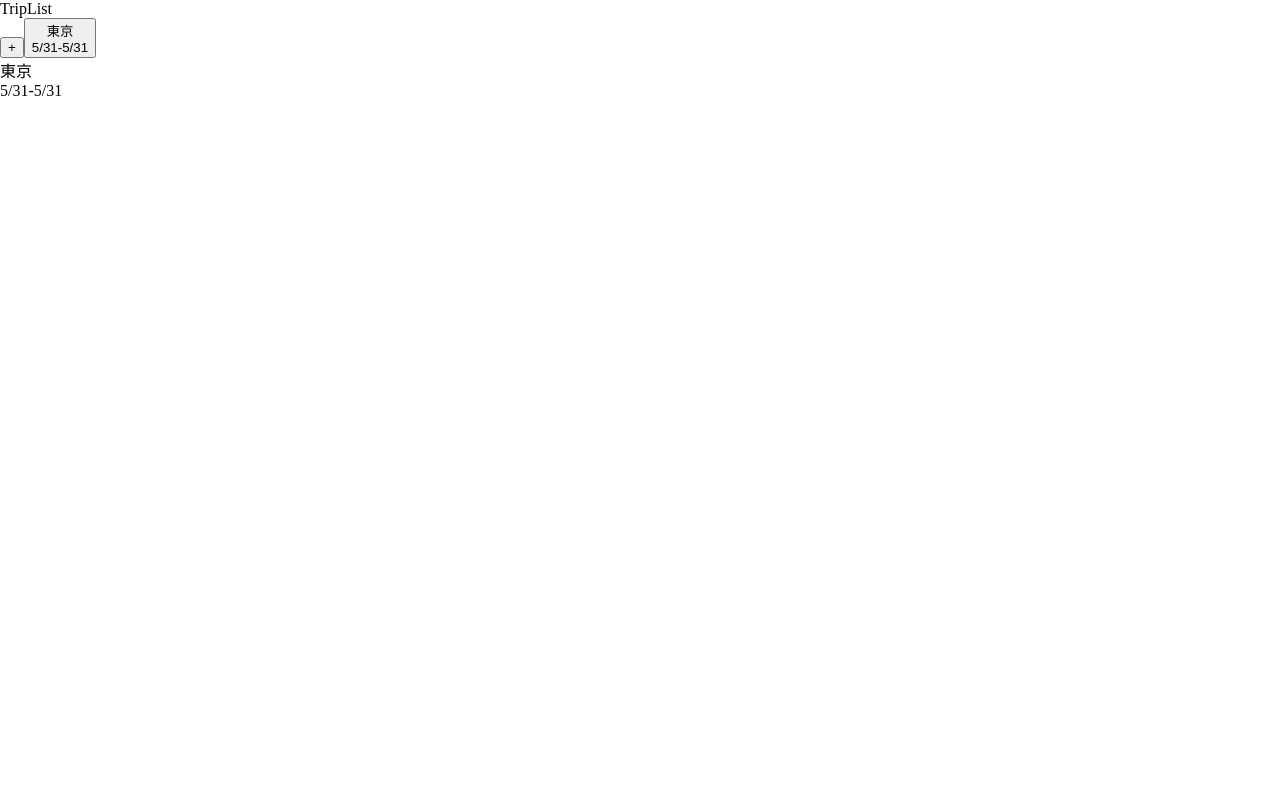
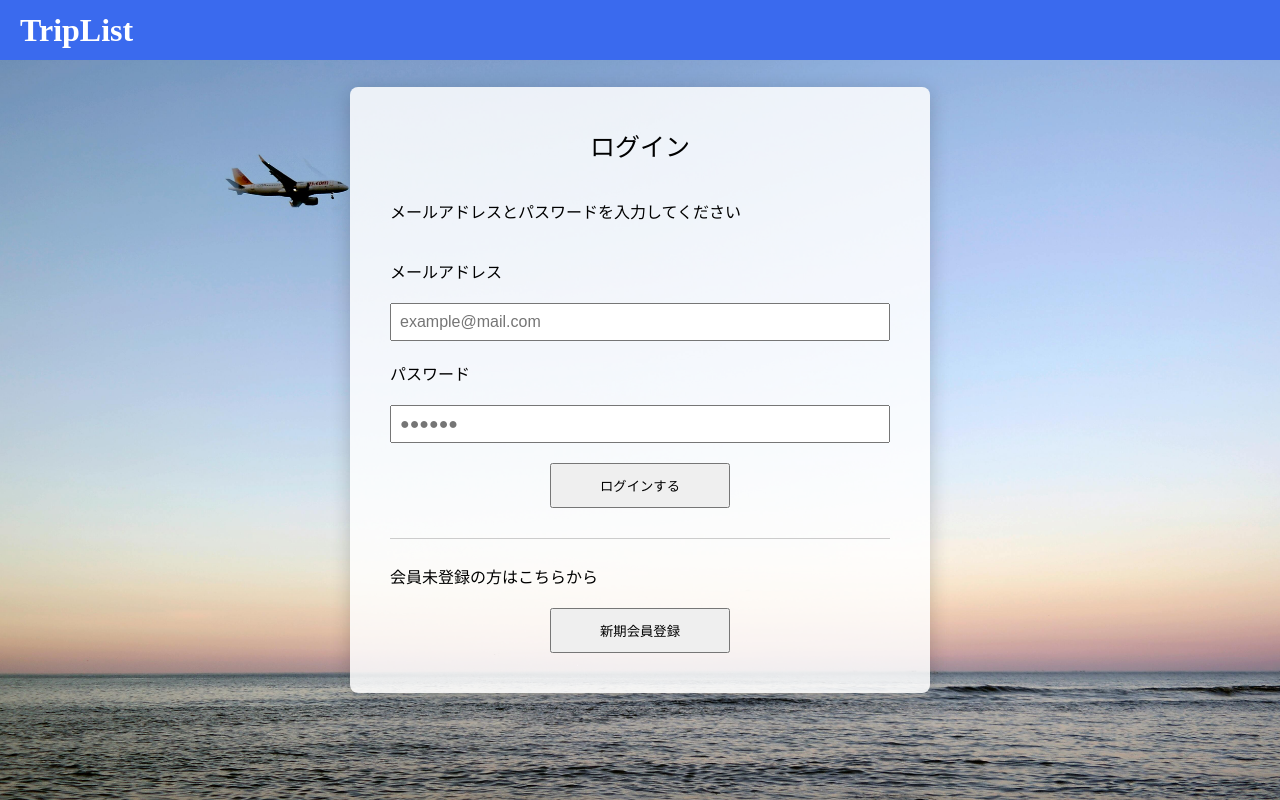
Before and after one commit to tea35/tripList, a React (Create React App) app in the folder frontend/: page / in a window 1280 px wide. Built offline with nearby package versions, Linux system fonts and the light colour scheme.

Commit message:
add login logic

```diff
--- a/frontend/package.json
+++ b/frontend/package.json
@@ -41,5 +41,6 @@
       "last 1 firefox version",
       "last 1 safari version"
     ]
-  }
+  },
+  "proxy": "http://127.0.0.1:5000"
 }
--- a/frontend/src/App.js
+++ b/frontend/src/App.js
@@ -9,7 +9,7 @@ function App() {
   return (
     <Router>
       <Routes>
-        <Route path="/" element={<TripList />} />
+        <Route path="/" element={<Login />} />
         <Route path="/login" element={<Login />} />
         <Route path="/register" element={<Register />} />
         <Route path="/createtrip" element={<Createtrip />} />
--- a/frontend/src/pages/login/Login.jsx
+++ b/frontend/src/pages/login/Login.jsx
@@ -1,15 +1,47 @@
 import axios from "axios";
-import React, { useRef } from "react";
-import { Link } from "react-router-dom";
+import React, { useRef, useState } from "react";
+import { Link, useNavigate } from "react-router-dom";
 import "./Login.css";
 
 //ログインページ
 export default function Login() {
   const email = useRef();
   const password = useRef();
-
+  const [statusCode, setStatusCode] = useState("");
+  const navigate = useNavigate();
   const handleClick = async (e) => {
     e.preventDefault();
+    try {
+      const user = {
+        email: email.current.value,
+        password: password.current.value,
+      };
+      // const header = {
+      //   headers: {
+      //     "Content-Type": "multipart/form-data",
+      //     accept: "application/json",
+      //   },
+      // };
+      setStatusCode("");
+      console.log(user);
+      //loginAPIを叩く
+      // const res2 = await fetch("http://127.0.0.1:5000/login", {
+      //   method: "GET",
+      //   headers: { "Content-Type": "application/json" },
+      //   body: JSON.stringify(user),
+      // });
+      // console.log(res2);
+
+      const res = await axios.post("/login", user);
+
+      console.log(res);
+      navigate("/tripList"); // ログイン画面後、トリップリスト画面へ
+    } catch (err) {
+      if (err.response.status === 500) {
+        setStatusCode("アカウントが存在していません");
+      }
+      console.log(err.response.data);
+    }
   };
   return (
     <div>
@@ -52,7 +84,7 @@ export default function Login() {
               </button>
               <div className="divider" />
               会員未登録の方はこちらから
-              <button className="go2registerButton" type="submit">
+              <button className="go2registerButton">
                 <Link
                   to={`/register`}
                   style={{ textDecoration: "none", color: "black" }}
@@ -60,6 +92,7 @@ export default function Login() {
                   <span className="sidebarListItemText">新期会員登録</span>
                 </Link>
               </button>
+              {statusCode && <p>{statusCode}</p>}
             </form>
           </div>
         </div>
--- a/frontend/src/pages/register/Register.jsx
+++ b/frontend/src/pages/register/Register.jsx
@@ -1,5 +1,5 @@
 import axios from "axios";
-import React, { useRef } from "react";
+import React, { useRef, useState } from "react";
 import { useNavigate } from "react-router-dom";
 import "./Register.css";
 
@@ -8,6 +8,7 @@ export default function Register() {
   const email = useRef();
   const password = useRef();
   const passwordConfirmation = useRef();
+  const [statusCode, setStatusCode] = useState("");
 
   const navigate = useNavigate();
 
@@ -18,17 +19,18 @@ export default function Register() {
       passwordConfirmation.current.setCustomValidity("パスワード違います");
     } else {
       try {
-        // const user = {
-        //   email: email.current.value,
-        //   password: password.current.value,
-        // };
-        // アカウントが存在するのかを確認する
-        // await axios.get("/auth/register",user);
-
+        const user = {
+          email: email.current.value,
+          password: password.current.value,
+        };
+        setStatusCode("");
         //registerAPIを叩く
-        // await axios.post("/auth/register", user);
+        await axios.post("/register", user);
         navigate("/login"); // 会員登録完了後、ログイン画面へ
       } catch (err) {
+        if (err.response.status === 500) {
+          setStatusCode("アカウントが存在しています");
+        }
         console.log(err);
       }
     }
@@ -81,6 +83,7 @@ export default function Register() {
               <button className="registerButton" type="submit">
                 会員登録する
               </button>
+              {statusCode && <p>{statusCode}</p>}
             </form>
           </div>
         </div>
```
Also changed, not shown: 1 other file (tests, documents, lock files or other folders).
